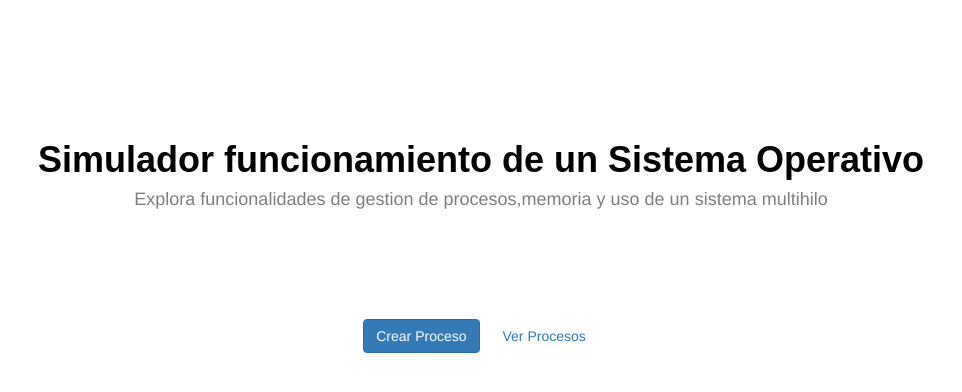
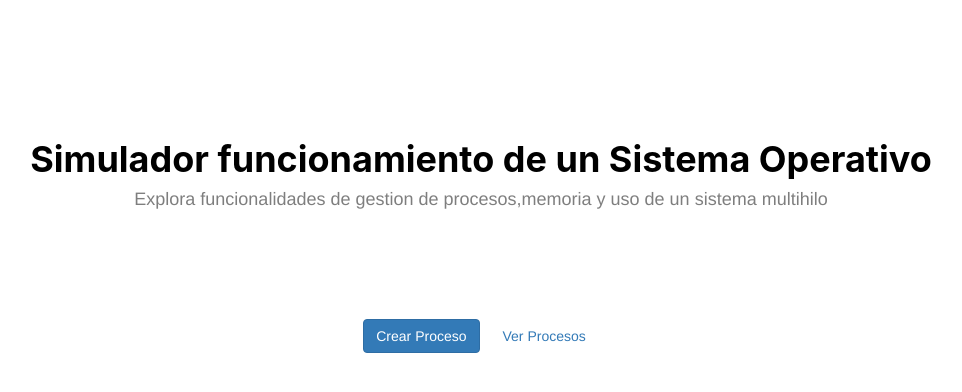
Before and after one commit to dfbustamantep/Proyecto-SO, a Flask app: page / in a window 1280 px wide. Shown: the part 52-444 px from the top of the page, without its empty margins (159-1121 px from the left). Run offline with Flask 3, Linux system fonts and the light colour scheme; some libraries are stand-ins or nearby versions.

Commit message:
Cambio en el css,muy basico

```diff
--- a/app/Templates/crear_proceso.html
+++ b/app/Templates/crear_proceso.html
@@ -26,7 +26,7 @@
             </div>
 
             <!-- Lista de recursos disponibles -->
-
+            <br>
             <div class="mb-4 p-3 border rounded">
                 <label class="form-label">{{ create_proces_form.recursos.label }}</label>
                 <div>
--- a/app/static/css/style.css
+++ b/app/static/css/style.css
@@ -1,8 +1,15 @@
 h1{
     font-weight: bold;
     color:black;
-    font-family:'Poppins', sans-serif;
+    /*font-family:'Poppins', sans-serif;*/
+    font-family: -apple-system, BlinkMacSystemFont, 'Segoe UI', Roboto, Oxygen, Ubuntu, Cantarell, 'Open Sans', 'Helvetica Neue', sans-serif;
 }
+
+h2{
+    color: black;
+    font-family: -apple-system, BlinkMacSystemFont, 'Segoe UI', Roboto, Oxygen, Ubuntu, Cantarell, 'Open Sans', 'Helvetica Neue', sans-serif;
+}
+
 
 .hero {
     /*background: url('https://hipatiamairena.org/wp-content/uploads/2018/11/Fondos-para-paginas-web-grandes.jpg') no-repeat center center;*/
```
